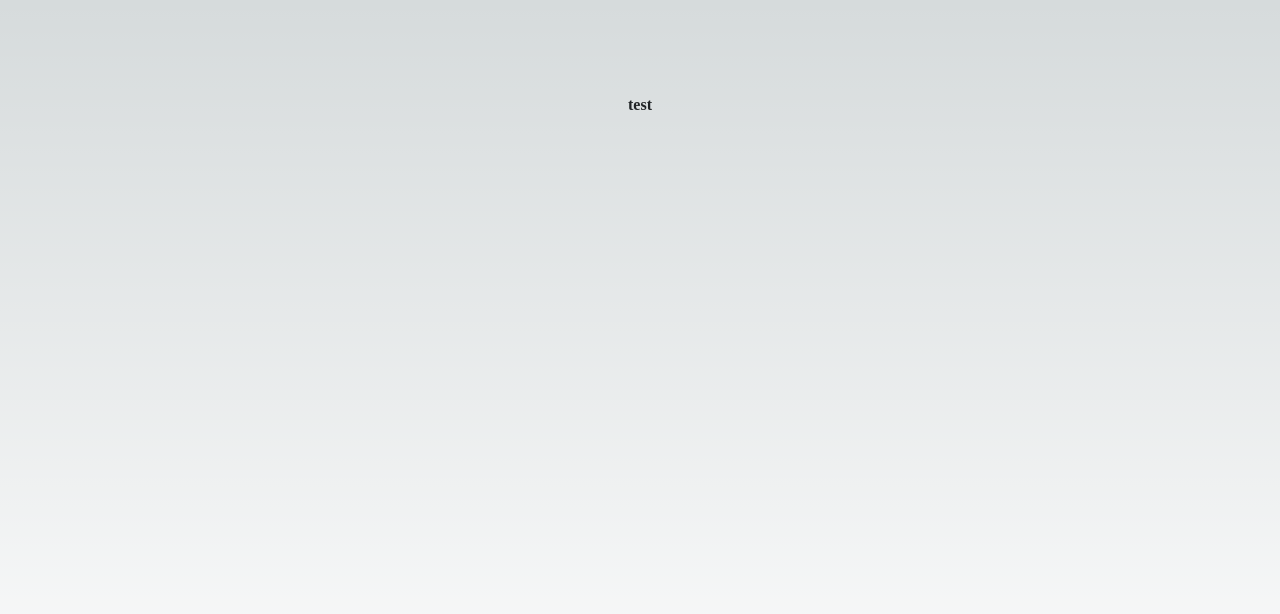
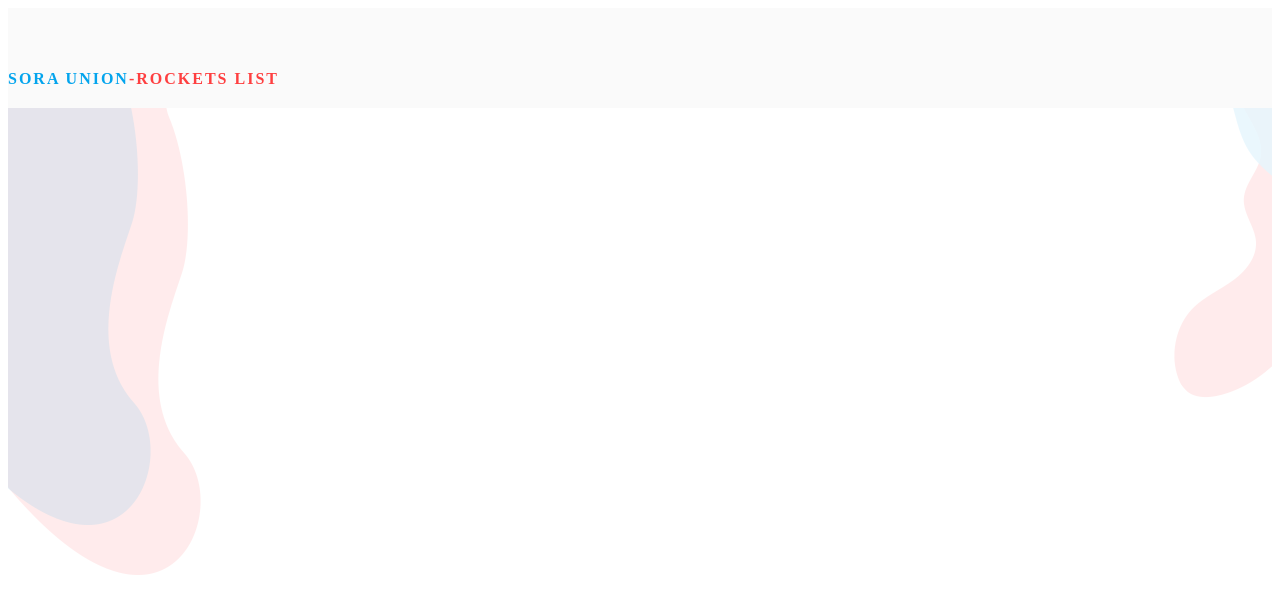
Before and after one commit to yisacc/sora-union-rockets-yisacc, a Next.js app: page / in a window 1280 px wide. Shown: the top 614 px of the page. Built offline with nearby package versions, Linux system fonts and the light colour scheme.

Commit message:
header section created

```diff
--- /dev/null
+++ b/src/components/Header/index.tsx
@@ -0,0 +1,18 @@
+import { Wrapper,HeaderTitleSection, HeaderTitle,HeaderSubTitle } from "./style"
+export const Header=()=>{
+
+    return(
+        <>
+        <Wrapper>
+            <HeaderTitleSection>
+                <HeaderTitle>
+                    Sora Union
+                    <HeaderSubTitle>
+                        -Rockets List
+                    </HeaderSubTitle>
+                </HeaderTitle>
+            </HeaderTitleSection>
+        </Wrapper>
+        </>
+    )
+}
--- /dev/null
+++ b/src/components/Header/style.ts
@@ -0,0 +1,42 @@
+import styled  from 'styled-components';
+
+export const Wrapper=styled.div`
+    background-color: #fafafa;
+    position: absolute;
+    top: 0px;
+    left: 0px;
+    right: 0px;
+    z-index: 100;
+    height: 100px;
+    -webkit-transition: all 0.5s ease 0s;
+    -moz-transition: all 0.5s ease 0s;
+    -o-transition: all 0.5s ease 0s;
+    transition: all 0.5s ease 0s;
+    min-height: 80px;
+    -webkit-transform: translateY(0);
+    transform: translateY(0);
+    visibility: visible;
+`;
+
+export const HeaderTitleSection=styled.a`
+line-height: 100px;
+color: #fff;
+font-size: 24px;
+font-weight: 700;
+text-transform: uppercase;
+letter-spacing: 2px;
+float: left;
+transition: all 0.3s ease 0s;
+`
+export const HeaderTitle=styled.h4`
+font-size: 16px;
+font-weight: 700;
+text-transform: uppercase;
+color: ${({ theme }) => theme.text.primary};
+line-height: 100px;
+float: left;
+transition: all 0.3s ease 0s;
+`
+export const HeaderSubTitle=styled.span`
+color: ${({ theme }) => theme.text.secondary};
+`
--- a/src/components/index.ts
+++ b/src/components/index.ts
@@ -1 +1,2 @@
 export * from './Rockets'
+export * from './Header'
--- a/src/pages/_app.tsx
+++ b/src/pages/_app.tsx
@@ -1,11 +1,11 @@
-import Providers from '@/providers'
 import '@/styles/globals.css'
+import { ThemeProvider } from '@/styles/theme/ThemeProvider'
 import type { AppProps } from 'next/app'
 
 export default function App({ Component, pageProps }: AppProps) {
   return (
-    <Providers>
+    <ThemeProvider>
       <Component {...pageProps} />
-    </Providers>
+    </ThemeProvider>
   )
 }
--- a/src/pages/index.tsx
+++ b/src/pages/index.tsx
@@ -1,6 +1,6 @@
 import Head from 'next/head'
 import styles from '@/styles/Home.module.css'
-import {Rockets} from '@/components'
+import {Header, Rockets} from '@/components'
 
 
 export default function Home() {
@@ -12,8 +12,16 @@ export default function Home() {
         <meta name="viewport" content="width=device-width, initial-scale=1" />
         <link rel="icon" href="/favicon.ico" />
       </Head>
-      <main className={styles.main}>
-<Rockets />
+      <main>
+        <div
+          className='main-banner wow fadeIn'
+          id='top'
+          data-wow-duration='1s'
+          data-wow-delay='0.5s'
+        >
+          <Header />
+        </div>
+
       </main>
     </>
   )
--- a/src/providers/index.tsx
+++ /dev/null
@@ -1,22 +0,0 @@
-import { useEffect, useState } from "react";
-import { ThemeProvider } from "styled-components";
-import { lightTheme } from "@/styles/theme";
-
-const Providers = ({ children }:{children:any}) => {
-
-  const [mounted, setMounted] = useState(false);
-
-  useEffect(() => {
-    setMounted(true);
-  }, []);
-
-  const body = <ThemeProvider theme={lightTheme}>{children}</ThemeProvider>;
-
-  if (!mounted) {
-    return <div style={{ visibility: "hidden" }}>{body}</div>;
-  }
-
-  return body;
-};
-
-export default Providers;
--- a/src/styles/Home.module.css
+++ /dev/null
@@ -1,278 +0,0 @@
-.main {
-  display: flex;
-  flex-direction: column;
-  justify-content: space-between;
-  align-items: center;
-  padding: 6rem;
-  min-height: 100vh;
-}
-
-.description {
-  display: inherit;
-  justify-content: inherit;
-  align-items: inherit;
-  font-size: 0.85rem;
-  max-width: var(--max-width);
-  width: 100%;
-  z-index: 2;
-  font-family: var(--font-mono);
-}
-
-.description a {
-  display: flex;
-  justify-content: center;
-  align-items: center;
-  gap: 0.5rem;
-}
-
-.description p {
-  position: relative;
-  margin: 0;
-  padding: 1rem;
-  background-color: rgba(var(--callout-rgb), 0.5);
-  border: 1px solid rgba(var(--callout-border-rgb), 0.3);
-  border-radius: var(--border-radius);
-}
-
-.code {
-  font-weight: 700;
-  font-family: var(--font-mono);
-}
-
-.grid {
-  display: grid;
-  grid-template-columns: repeat(4, minmax(25%, auto));
-  width: var(--max-width);
-  max-width: 100%;
-}
-
-.card {
-  padding: 1rem 1.2rem;
-  border-radius: var(--border-radius);
-  background: rgba(var(--card-rgb), 0);
-  border: 1px solid rgba(var(--card-border-rgb), 0);
-  transition: background 200ms, border 200ms;
-}
-
-.card span {
-  display: inline-block;
-  transition: transform 200ms;
-}
-
-.card h2 {
-  font-weight: 600;
-  margin-bottom: 0.7rem;
-}
-
-.card p {
-  margin: 0;
-  opacity: 0.6;
-  font-size: 0.9rem;
-  line-height: 1.5;
-  max-width: 30ch;
-}
-
-.center {
-  display: flex;
-  justify-content: center;
-  align-items: center;
-  position: relative;
-  padding: 4rem 0;
-}
-
-.center::before {
-  background: var(--secondary-glow);
-  border-radius: 50%;
-  width: 480px;
-  height: 360px;
-  margin-left: -400px;
-}
-
-.center::after {
-  background: var(--primary-glow);
-  width: 240px;
-  height: 180px;
-  z-index: -1;
-}
-
-.center::before,
-.center::after {
-  content: '';
-  left: 50%;
-  position: absolute;
-  filter: blur(45px);
-  transform: translateZ(0);
-}
-
-.logo,
-.thirteen {
-  position: relative;
-}
-
-.thirteen {
-  display: flex;
-  justify-content: center;
-  align-items: center;
-  width: 75px;
-  height: 75px;
-  padding: 25px 10px;
-  margin-left: 16px;
-  transform: translateZ(0);
-  border-radius: var(--border-radius);
-  overflow: hidden;
-  box-shadow: 0px 2px 8px -1px #0000001a;
-}
-
-.thirteen::before,
-.thirteen::after {
-  content: '';
-  position: absolute;
-  z-index: -1;
-}
-
-/* Conic Gradient Animation */
-.thirteen::before {
-  animation: 6s rotate linear infinite;
-  width: 200%;
-  height: 200%;
-  background: var(--tile-border);
-}
-
-/* Inner Square */
-.thirteen::after {
-  inset: 0;
-  padding: 1px;
-  border-radius: var(--border-radius);
-  background: linear-gradient(
-    to bottom right,
-    rgba(var(--tile-start-rgb), 1),
-    rgba(var(--tile-end-rgb), 1)
-  );
-  background-clip: content-box;
-}
-
-/* Enable hover only on non-touch devices */
-@media (hover: hover) and (pointer: fine) {
-  .card:hover {
-    background: rgba(var(--card-rgb), 0.1);
-    border: 1px solid rgba(var(--card-border-rgb), 0.15);
-  }
-
-  .card:hover span {
-    transform: translateX(4px);
-  }
-}
-
-@media (prefers-reduced-motion) {
-  .thirteen::before {
-    animation: none;
-  }
-
-  .card:hover span {
-    transform: none;
-  }
-}
-
-/* Mobile */
-@media (max-width: 700px) {
-  .content {
-    padding: 4rem;
-  }
-
-  .grid {
-    grid-template-columns: 1fr;
-    margin-bottom: 120px;
-    max-width: 320px;
-    text-align: center;
-  }
-
-  .card {
-    padding: 1rem 2.5rem;
-  }
-
-  .card h2 {
-    margin-bottom: 0.5rem;
-  }
-
-  .center {
-    padding: 8rem 0 6rem;
-  }
-
-  .center::before {
-    transform: none;
-    height: 300px;
-  }
-
-  .description {
-    font-size: 0.8rem;
-  }
-
-  .description a {
-    padding: 1rem;
-  }
-
-  .description p,
-  .description div {
-    display: flex;
-    justify-content: center;
-    position: fixed;
-    width: 100%;
-  }
-
-  .description p {
-    align-items: center;
-    inset: 0 0 auto;
-    padding: 2rem 1rem 1.4rem;
-    border-radius: 0;
-    border: none;
-    border-bottom: 1px solid rgba(var(--callout-border-rgb), 0.25);
-    background: linear-gradient(
-      to bottom,
-      rgba(var(--background-start-rgb), 1),
-      rgba(var(--callout-rgb), 0.5)
-    );
-    background-clip: padding-box;
-    backdrop-filter: blur(24px);
-  }
-
-  .description div {
-    align-items: flex-end;
-    pointer-events: none;
-    inset: auto 0 0;
-    padding: 2rem;
-    height: 200px;
-    background: linear-gradient(
-      to bottom,
-      transparent 0%,
-      rgb(var(--background-end-rgb)) 40%
-    );
-    z-index: 1;
-  }
-}
-
-/* Tablet and Smaller Desktop */
-@media (min-width: 701px) and (max-width: 1120px) {
-  .grid {
-    grid-template-columns: repeat(2, 50%);
-  }
-}
-
-@media (prefers-color-scheme: dark) {
-  .vercelLogo {
-    filter: invert(1);
-  }
-
-  .logo,
-  .thirteen img {
-    filter: invert(1) drop-shadow(0 0 0.3rem #ffffff70);
-  }
-}
-
-@keyframes rotate {
-  from {
-    transform: rotate(360deg);
-  }
-  to {
-    transform: rotate(0deg);
-  }
-}
--- a/src/styles/globals.css
+++ b/src/styles/globals.css
@@ -1,107 +1,35 @@
-:root {
-  --max-width: 1100px;
-  --border-radius: 12px;
-  --font-mono: ui-monospace, Menlo, Monaco, 'Cascadia Mono', 'Segoe UI Mono',
-    'Roboto Mono', 'Oxygen Mono', 'Ubuntu Monospace', 'Source Code Pro',
-    'Fira Mono', 'Droid Sans Mono', 'Courier New', monospace;
 
-  --foreground-rgb: 0, 0, 0;
-  --background-start-rgb: 214, 219, 220;
-  --background-end-rgb: 255, 255, 255;
-
-  --primary-glow: conic-gradient(
-    from 180deg at 50% 50%,
-    #16abff33 0deg,
-    #0885ff33 55deg,
-    #54d6ff33 120deg,
-    #0071ff33 160deg,
-    transparent 360deg
-  );
-  --secondary-glow: radial-gradient(
-    rgba(255, 255, 255, 1),
-    rgba(255, 255, 255, 0)
-  );
-
-  --tile-start-rgb: 239, 245, 249;
-  --tile-end-rgb: 228, 232, 233;
-  --tile-border: conic-gradient(
-    #00000080,
-    #00000040,
-    #00000030,
-    #00000020,
-    #00000010,
-    #00000010,
-    #00000080
-  );
-
-  --callout-rgb: 238, 240, 241;
-  --callout-border-rgb: 172, 175, 176;
-  --card-rgb: 180, 185, 188;
-  --card-border-rgb: 131, 134, 135;
+/*
+---------------------------------------------
+Banner Style
+---------------------------------------------
+*/
+.main-banner {
+  background-repeat: no-repeat;
+  background-position: center center;
+  background-size: cover;
+  padding: 226px 0px 120px 0px;
+  position: relative;
 }
 
-@media (prefers-color-scheme: dark) {
-  :root {
-    --foreground-rgb: 255, 255, 255;
-    --background-start-rgb: 0, 0, 0;
-    --background-end-rgb: 0, 0, 0;
-
-    --primary-glow: radial-gradient(rgba(1, 65, 255, 0.4), rgba(1, 65, 255, 0));
-    --secondary-glow: linear-gradient(
-      to bottom right,
-      rgba(1, 65, 255, 0),
-      rgba(1, 65, 255, 0),
-      rgba(1, 65, 255, 0.3)
-    );
-
-    --tile-start-rgb: 2, 13, 46;
-    --tile-end-rgb: 2, 5, 19;
-    --tile-border: conic-gradient(
-      #ffffff80,
-      #ffffff40,
-      #ffffff30,
-      #ffffff20,
-      #ffffff10,
-      #ffffff10,
-      #ffffff80
-    );
-
-    --callout-rgb: 20, 20, 20;
-    --callout-border-rgb: 108, 108, 108;
-    --card-rgb: 100, 100, 100;
-    --card-border-rgb: 200, 200, 200;
-  }
+.main-banner:after {
+  content: "";
+  background-image: url(../../public/baner-dec-left.png);
+  background-repeat: no-repeat;
+  position: absolute;
+  left: 0;
+  top: 100px;
+  width: 193px;
+  height: 467px;
 }
 
-* {
-  box-sizing: border-box;
-  padding: 0;
-  margin: 0;
+.main-banner:before {
+  content: "";
+  background-image: url(../../public/baner-dec-right.png);
+  background-repeat: no-repeat;
+  position: absolute;
+  right: 0;
+  top: 100px;
+  width: 98px;
+  height: 290px;
 }
-
-html,
-body {
-  max-width: 100vw;
-  overflow-x: hidden;
-}
-
-body {
-  color: rgb(var(--foreground-rgb));
-  background: linear-gradient(
-      to bottom,
-      transparent,
-      rgb(var(--background-end-rgb))
-    )
-    rgb(var(--background-start-rgb));
-}
-
-a {
-  color: inherit;
-  text-decoration: none;
-}
-
-@media (prefers-color-scheme: dark) {
-  html {
-    color-scheme: dark;
-  }
-}
--- /dev/null
+++ b/src/styles/theme/ThemeProvider.tsx
@@ -0,0 +1,12 @@
+import * as React from 'react';
+import { useEffect, useState } from "react";
+import { ThemeProvider as OriginalThemeProvider } from 'styled-components';
+import { lightTheme } from "@/styles/theme/theme";
+
+export const ThemeProvider = (props: { children: React.ReactChild }) => {
+    return (
+        <OriginalThemeProvider theme={lightTheme}>
+          {React.Children.only(props.children)}
+        </OriginalThemeProvider>
+      );
+};
--- a/src/styles/theme.ts
+++ b/src/styles/theme/theme.ts
@@ -5,8 +5,8 @@ const light = {
       inset: "#374359",
     },
     text: {
-      primary: "#212426",
-      secondary: "#4E6172",
+      primary: "#03a4ed",
+      secondary: "#fe3f40",
       highlight: "#0C679F",
       auxiliary: "rgba(78, 97, 114, 0.8);",
       error: "#BD1414",
```
Also changed, not shown: public/baner-dec-left.png (added), public/baner-dec-right.png (added).
